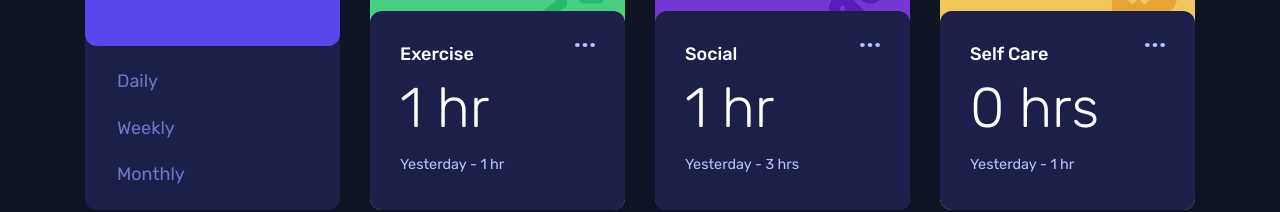
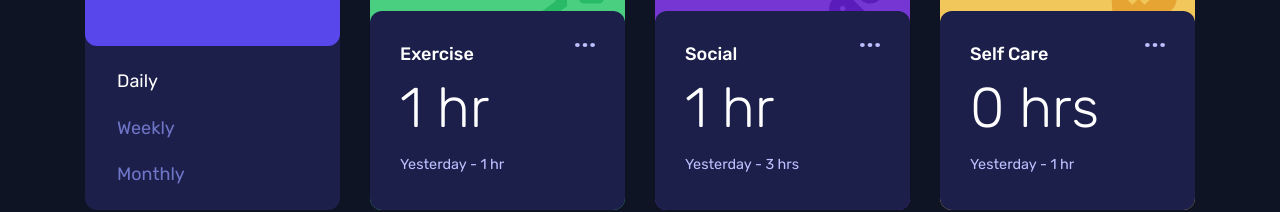
Before and after one commit to dj-drakos/fem-time-tracking-dashboard, a React (Create React App) app: page / in a window 1280 px wide. Shown: the part 424-636 px from the top of the page. Built offline with nearby package versions, Linux system fonts and the light colour scheme.

Commit message:
highlight selected timeframe on nav list

```diff
--- a/src/App.jsx
+++ b/src/App.jsx
@@ -30,7 +30,7 @@ function App() {
 
         <nav>
           <ul>
-            {timeframes.map(item => <li key={item} onClick={() => setTimeframe(item)}>{item}</li>)}
+            {timeframes.map(item => <li key={item} className={timeframe === item && 'selected'}onClick={() => setTimeframe(item)}>{item}</li>)}
           </ul>
         </nav>
       </header>
```
